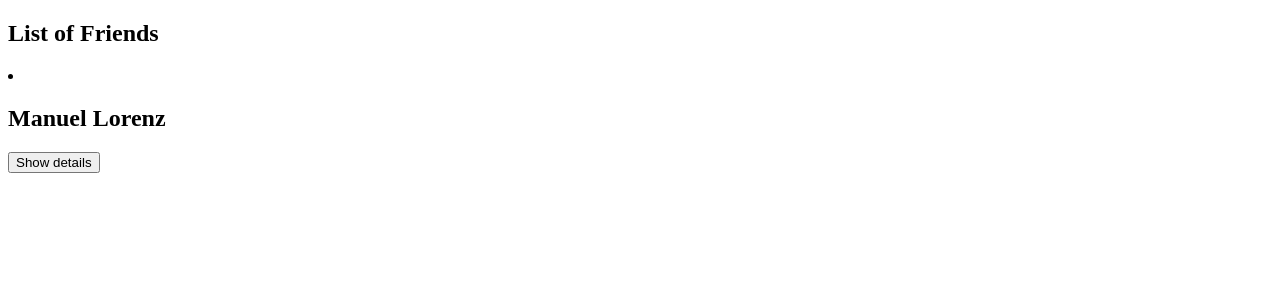
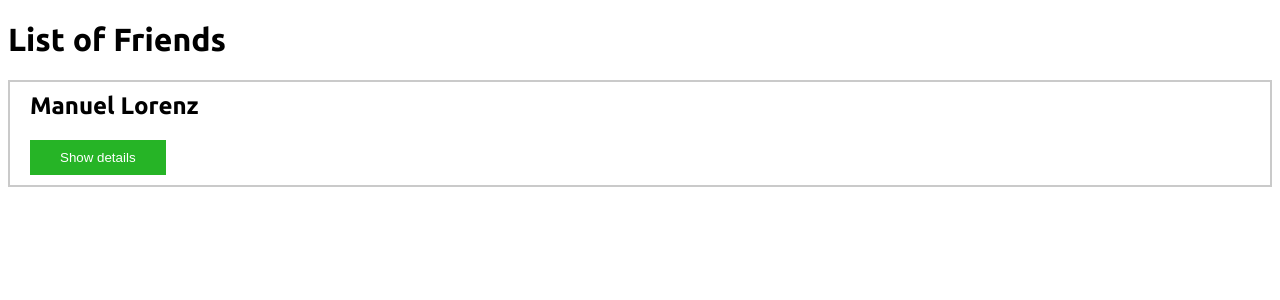
Before and after one commit to sofiapuch/first-app-vue-udemy, a Vue app: page / in a window 1280 px wide. Shown: the top 300 px of the page. Built offline with nearby package versions, Linux system fonts and the light colour scheme.

Commit message:
Add sass and sass-loader to start adding styles to the components, updated global font

```diff
--- a/package.json
+++ b/package.json
@@ -18,6 +18,8 @@
     "@vue/compiler-sfc": "^3.0.0",
     "babel-eslint": "^10.1.0",
     "eslint": "^6.7.2",
-    "eslint-plugin-vue": "^7.0.0-0"
+    "eslint-plugin-vue": "^7.0.0-0",
+    "sass": "^1.29.0",
+    "sass-loader": "^10.0.5"
   }
 }
--- a/public/index.html
+++ b/public/index.html
@@ -6,6 +6,7 @@
     <meta name="viewport" content="width=device-width,initial-scale=1.0">
     <link rel="icon" href="<%= BASE_URL %>favicon.ico">
     <title><%= htmlWebpackPlugin.options.title %></title>
+    <link href="https://fonts.googleapis.com/css2?family=Ubuntu:wght@300;400;700&display=swap" rel="stylesheet">
   </head>
   <body>
     <noscript>
--- /dev/null
+++ b/src/App.scss
@@ -0,0 +1,3 @@
+html {
+    font-family: 'Ubuntu', sans-serif;
+}
--- a/src/App.vue
+++ b/src/App.vue
@@ -1,5 +1,5 @@
 <template>
-    <h2>List of Friends</h2>
+    <h1>List of Friends</h1>
     <friend-contact></friend-contact>
 </template>
 
@@ -25,3 +25,7 @@ export default {
     }
 }
 </script>
+
+<style lang="scss">
+@use './App.scss';
+</style>
--- /dev/null
+++ b/src/components/FriendContact.module.scss
@@ -0,0 +1,23 @@
+.friendContact {
+    border: 2px solid #cacaca;
+    list-style-type: none;
+    margin-bottom: 20px;
+    padding: 10px 20px;
+
+    &__title {
+        margin-top: 0;
+    }
+
+    &__button {
+        background-color:  rgb(38, 180, 38);
+        border: none;
+        color: #fff;
+        cursor: pointer;
+        font-weight: 500;
+        padding: 10px 30px;
+
+        &:focus {
+            outline: none;
+        }
+    }
+}
--- a/src/components/FriendContact.vue
+++ b/src/components/FriendContact.vue
@@ -1,7 +1,7 @@
 <template>
-    <li>
-        <h2>{{ friend.name }}</h2>
-        <button @click="toggleDetails">{{ detailsButtonLabel }}</button>
+    <li class="friendContact">
+        <h2 class="friendContact__title">{{ friend.name }}</h2>
+        <button class="friendContact__button" @click="toggleDetails">{{ detailsButtonLabel }}</button>
         <ul v-if="detailsAreVisible">
             <li><strong>Phone:</strong> {{ friend.phone }}</li>
             <li><strong>Email:</strong> {{ friend.email }}</li>
@@ -34,3 +34,7 @@ export default {
     }
 }
 </script>
+
+<style lang="scss">
+@use './FriendContact.module.scss';
+</style>
```
Also changed, not shown: 1 other file (tests, documents, lock files or other folders).
